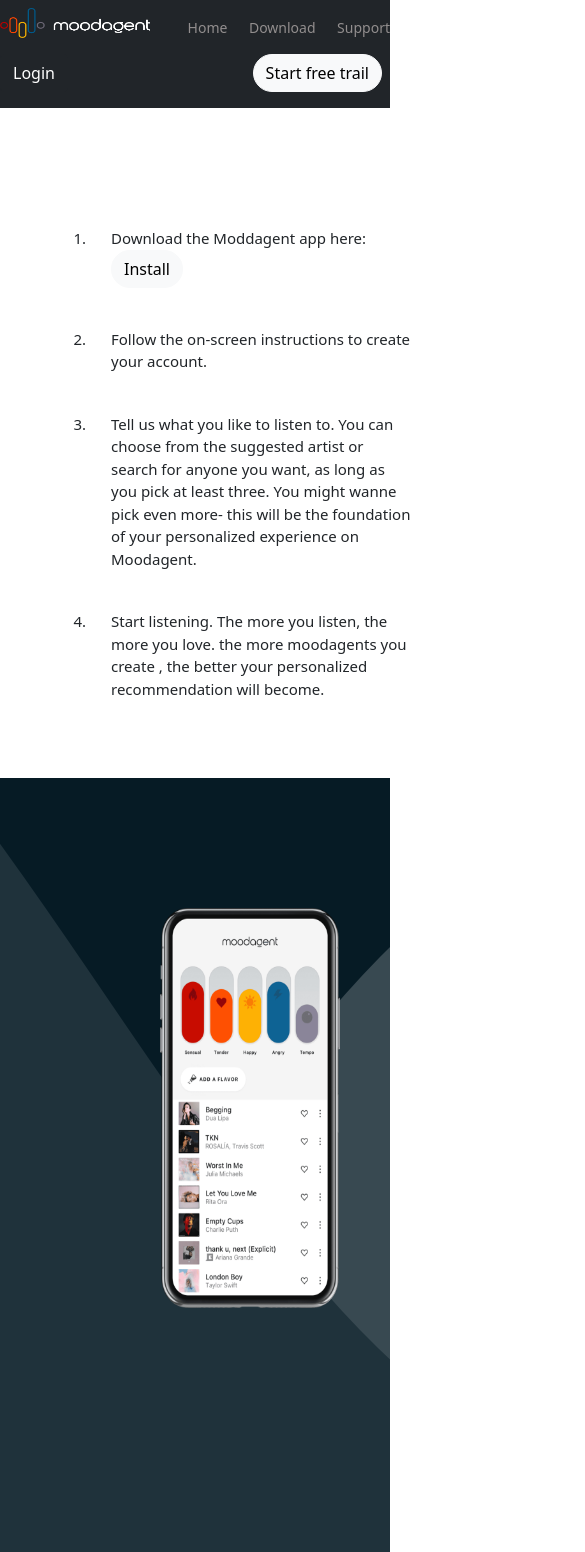
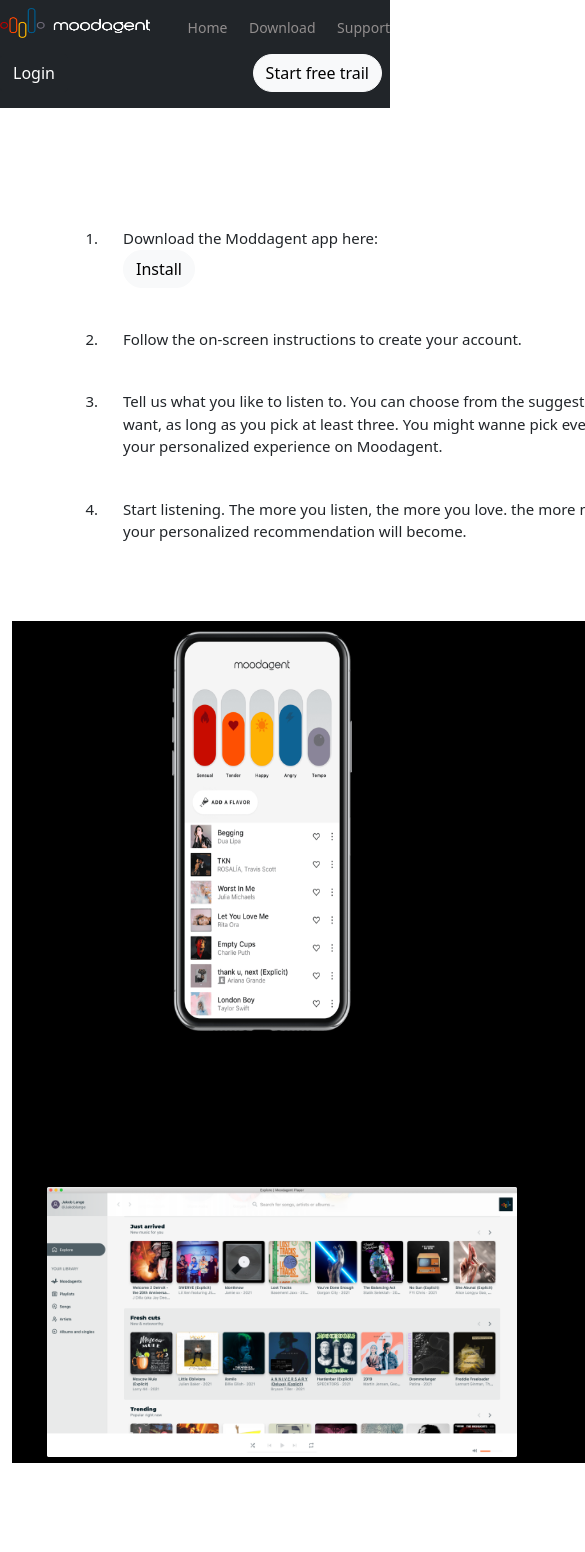
Before and after one commit to Swapna-Sahu/Music-Player-App, a Next.js app in the folder music_player/: page / in a window 390 px wide. Shown: the top 1552 px of the page, 585 px wide, since content can reach past the window. Built offline with nearby package versions, Linux system fonts and the light colour scheme.

Commit message:
odified style

```diff
--- a/music_player/pages/index.js
+++ b/music_player/pages/index.js
@@ -8,7 +8,7 @@ import Image from 'next/image'
 
 export default function Home() {
   return (
-    <div className={styles.container}>
+    <div className="container-sm">
       <Navbar />
       <section className="row" >
         <div className="col-sm m-5 " >
--- a/music_player/styles/Home.module.css
+++ b/music_player/styles/Home.module.css
@@ -67,3 +67,25 @@
 .text_style {
   display: inline !important;
 }
+
+@media screen and (max-width: 480px) {
+
+  .left,
+  .right {
+    background-color: black;
+    height: auto;
+    background-image: unset !important;
+  }
+
+  .right {
+    padding-top: 10px !important;
+  }
+
+  .image2{
+    padding-top: -30px !important;
+  }
+
+  .questions {
+    padding: 45px;
+  }
+}
--- a/music_player/styles/globals.css
+++ b/music_player/styles/globals.css
@@ -17,7 +17,16 @@ color: rgb(146, 142, 142);
 }
 footer {
   padding: 30px 0;
-  margin-top: 50px;
+  margin-top: 10px;
   color: rgb(146, 142, 142);
   border-top: 1px solid #ddd;
 }
+
+@media screen and (max-width: 480px) {
+
+  body{
+    width:100vh;
+    margin-left: 25px;
+    align-items: center;
+  }
+}
```
Also changed, not shown: music_player/components/SocialMedia.js (+6 -6 lines).
